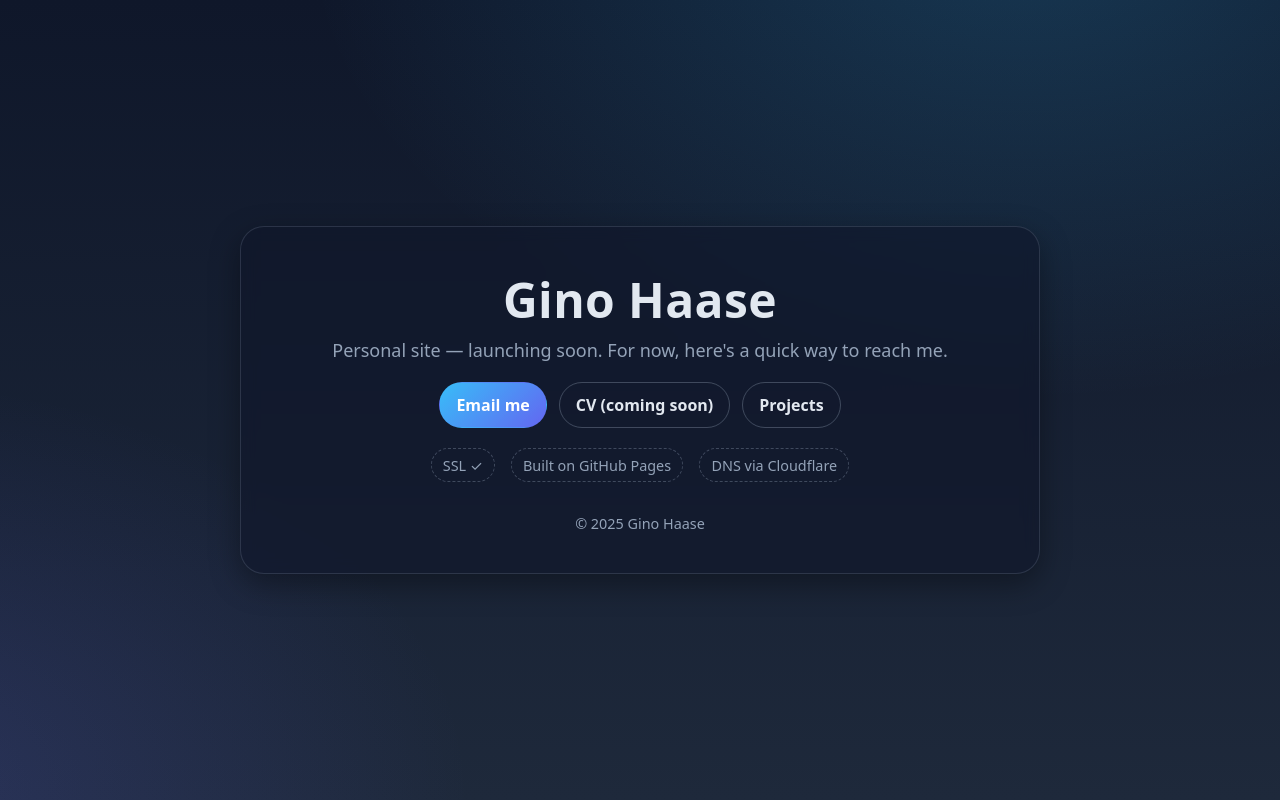
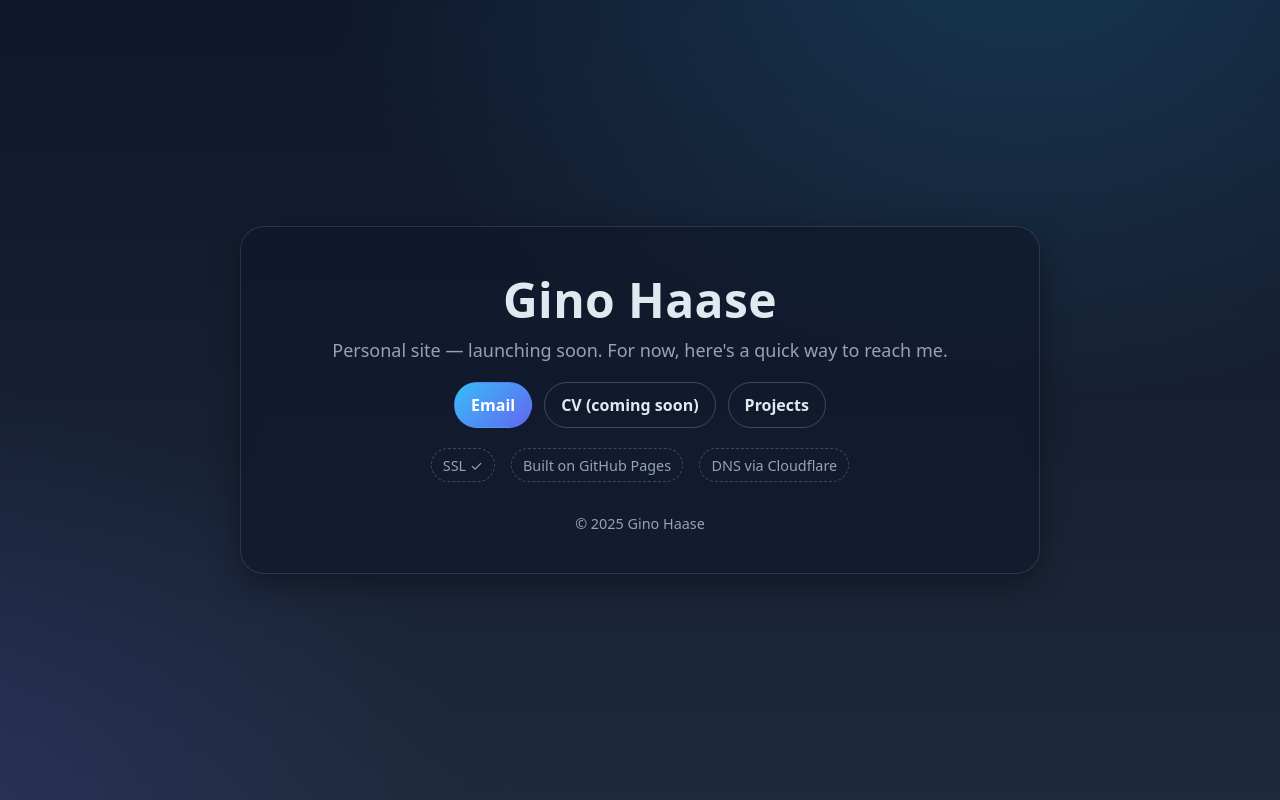
Before and after one commit to ginohaase/web, a plain HTML site: page index.html in a window 1280 px wide. Drawn offline with Linux system fonts and the light colour scheme.

Commit message:
WIP: Testing

```diff
--- a/index.html
+++ b/index.html
@@ -56,7 +56,7 @@
     <h1>Gino Haase</h1>
     <p class="lead">Personal site — launching soon. For now, here's a quick way to reach me.</p>
     <div class="buttons">
-      <a class="btn accent" href="mailto:hello@ginohaase.com">Email me</a>
+      <a class="btn accent" href="mailto:gino@ginohaase.com">Email</a>
       <a class="btn" href="#" aria-disabled="true" onclick="return false">CV (coming soon)</a>
       <a class="btn" href="#" aria-disabled="true" onclick="return false">Projects</a>
     </div>
```
